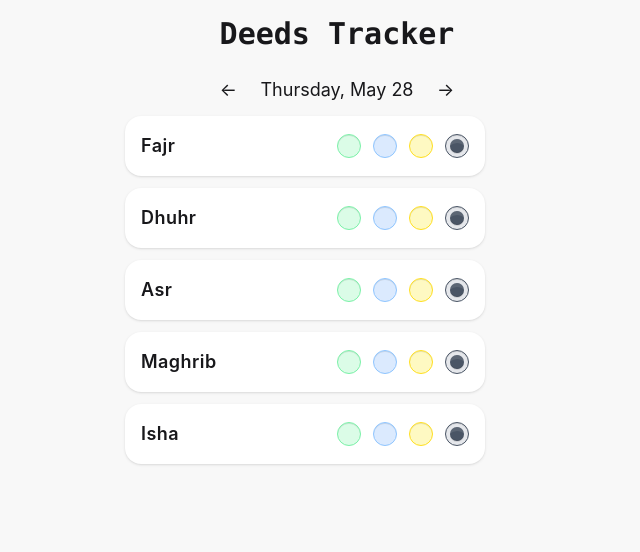
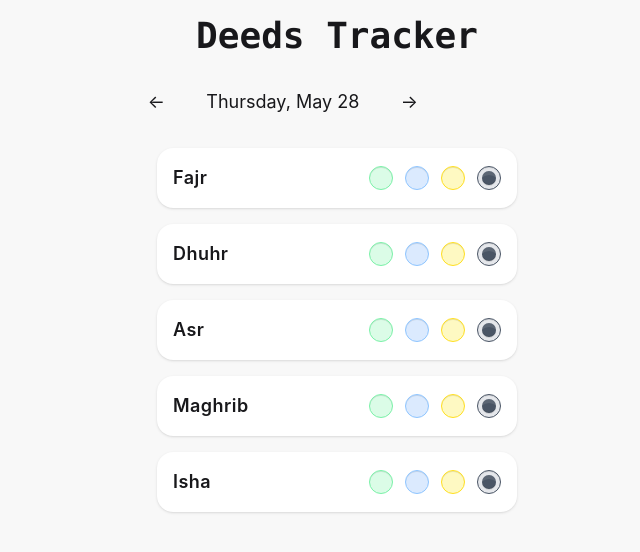
Before and after one commit to KnTanveer/Deeds-tracker, a React (Vite) app: page / in a window 1280 px wide. Shown: the top 552 px of the page, without its empty margins (303-943 px from the left). Built offline with nearby package versions, Linux system fonts and the light colour scheme.

Commit message:
responsive styling

```diff
--- a/src/App.jsx
+++ b/src/App.jsx
@@ -73,24 +73,42 @@ function App() {
 
   return (
     <div className="min-h-screen p-4">
-      <div className="mx-auto max-w-md">
-        <h1 className="mb-6 text-center text-3xl font-mono font-semibold">Deeds Tracker</h1>
+      <div className="mx-auto w-full max-w-md sm:max-w-lg md:max-w-xl">
+        <h1 className="mb-6 text-center text-2xl font-mono font-semibold sm:text-3xl md:text-4xl">
+          Deeds Tracker
+        </h1>
 
-        <div className="flex justify-center items-center gap-3">
-          <button onClick={goToPreviousDay} className="text-lg"> {'\u2190'} </button>
+        <div className="mb-6 flex flex-wrap items-center justify-center gap-2 sm:gap-4">
+          <button
+            onClick={goToPreviousDay}
+            className="rounded-lg px-3 py-2 text-lg hover:bg-gray-100"
+          >
+            ←
+          </button>
 
-          <p className="text-lg text-center min-w-44">{header}</p>
+          <p className="min-w-45 text-center text-md font-lg sm:text-lg">
+            {header}
+          </p>
 
-          <button onClick={goToNextDay} className="text-lg"> {'\u2192'} </button>
+          <button
+            onClick={goToNextDay}
+            className="rounded-lg px-3 py-2 text-lg hover:bg-gray-100"
+          >
+            →
+          </button>
 
-          {!isToday && (
-            <button onClick={goToToday} className="btn">
-              Today {'\u21BA'}
-            </button>
-          )}
+          <button
+            onClick={goToToday}
+            className={`rounded-lg border px-3 py-2 text-sm font-medium transition sm:text-base ${isToday
+              ? "invisible"
+              : "visible hover:bg-gray-100"
+              }`}
+          >
+            Today ↺
+          </button>
         </div>
 
-        <div className="space-y-3">
+        <div className="mt-6 space-y-4">
           {prayers.map((namaaz) => (
             <NamaazCard
               key={namaaz}
--- a/src/components/NamaazCard.jsx
+++ b/src/components/NamaazCard.jsx
@@ -2,7 +2,7 @@ function NamaazCard({ namaaz, todayData, updatePrayerStatus }) {
 
     return (
         <div>
-            <div className="card bg-base-100 max-w-90 shadow-sm p-4 rounded-2xl m-3 flex">
+            <div className="card bg-base-100 w-full max-w-90 shadow-sm p-4 rounded-2xl m-3 flex mx-auto">
                 <div className="flex items-center justify-between flex-1">
 
                     <p className="text-lg font-semibold tracking-wide">
```
